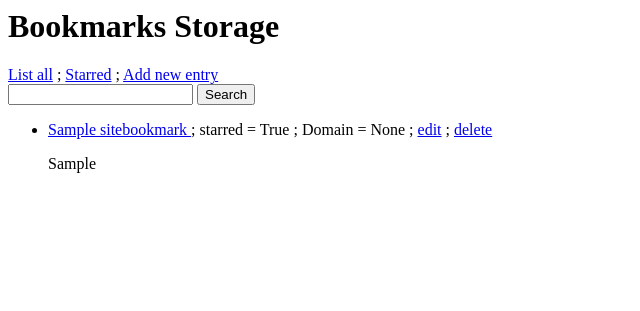
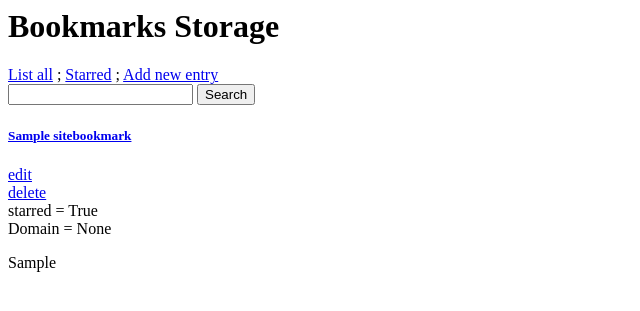
Before and after one commit to caiorss/bookmark-storage-webapp, a Django app: page / in a window 1280 px wide. Shown: the top 311 px of the page, without its empty margins (0-640 px from the left). Run offline with Django 3.2, Linux system fonts and the light colour scheme; tables that the repository leaves empty hold one stand-in row (values such as "Sample post").

Commit message:
Modify html layout.

```diff
--- a/books_cbv/templates/books_cbv/book_list.html
+++ b/books_cbv/templates/books_cbv/book_list.html
@@ -1,6 +1,7 @@
 {% block content %}
 <h1>Bookmarks Storage</h1>
 
+<div class="top">
         <a href="/">List all</a>
         ; <a href="/starred">Starred</a>
         ; <a href="{% url 'books_cbv:bookmark_new' %}">Add new entry</a>
@@ -9,21 +10,23 @@
                 <input type='text' name='search' value='{{ request.GET.search }}'>
                 <input class="button" type='submit' value="Search">
         </form>
+</div>
 
-<ul>
+<div class='content'>
     {% for bookmark in object_list %}
-
-    <li>
-        <a target='_blank' title="{{bookmark.brief}}" href="{{ bookmark.url }}"> {{ bookmark.name | default:bookmark.url }} </a>
-        ; starred = {{ bookmark.starred }} ; Domain = {{ bookmark.hostname }}
-        ; <a href="{% url 'books_cbv:bookmark_edit' bookmark.id %}">edit</a>
-        ; <a href="{% url 'books_cbv:bookmark_delete' bookmark.id %}">delete</a>
-    </li>
+        <div class = "item">
+            <h5> <a target='_blank' title="{{bookmark.brief}}" href="{{ bookmark.url }}"> {{ bookmark.name | default:bookmark.url }} </a></h5>
+            <a href="{% url 'books_cbv:bookmark_edit' bookmark.id %}">edit</a>
+            </br> <a href="{% url 'books_cbv:bookmark_delete' bookmark.id %}">delete</a>
+            </br> starred = {{ bookmark.starred }}
+            </br> Domain = {{ bookmark.hostname }}
 
             <p> {{ bookmark.brief }} </p>
 
+        </div>
     {% endfor %}
-</ul>
 
 
+</div>
+
 {% endblock %}
```
Lines whose indentation alone changed are shown as unchanged.
